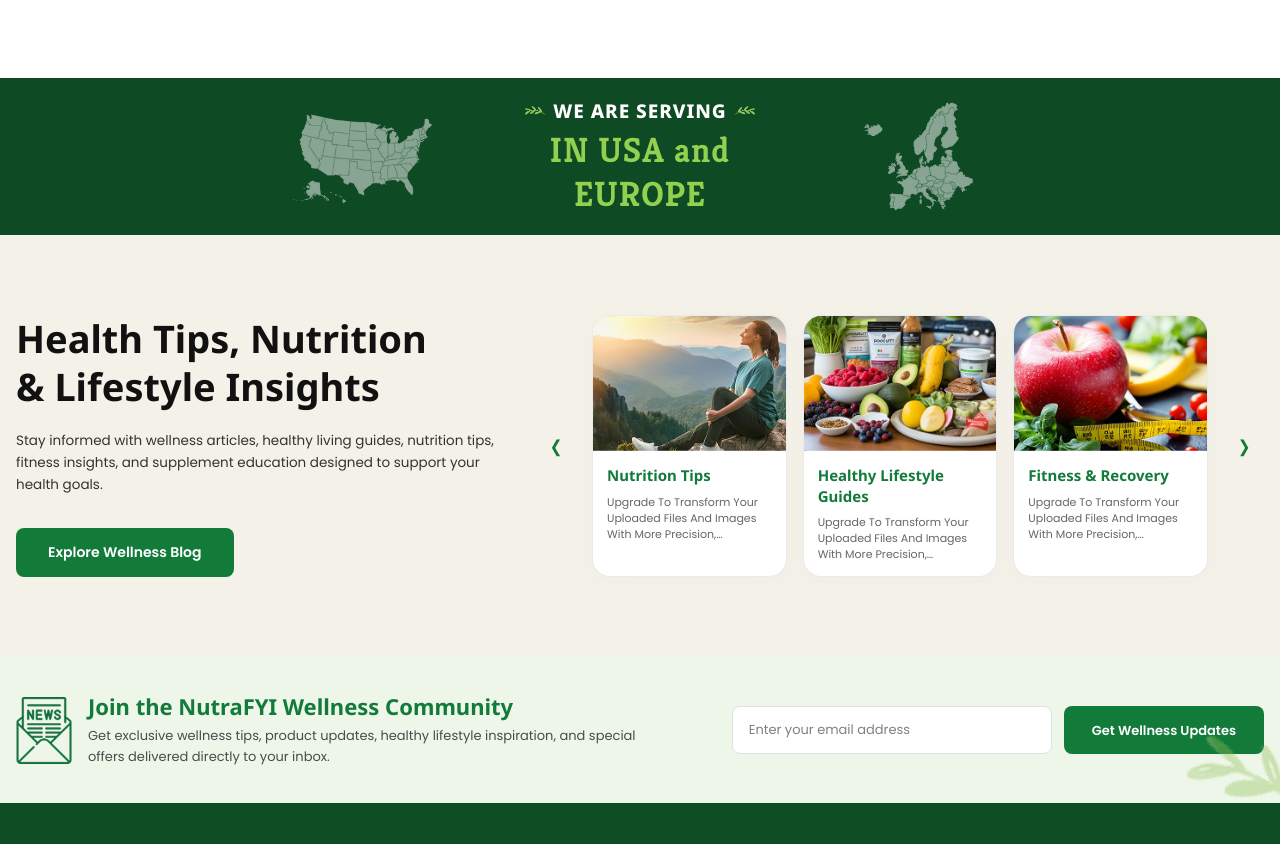
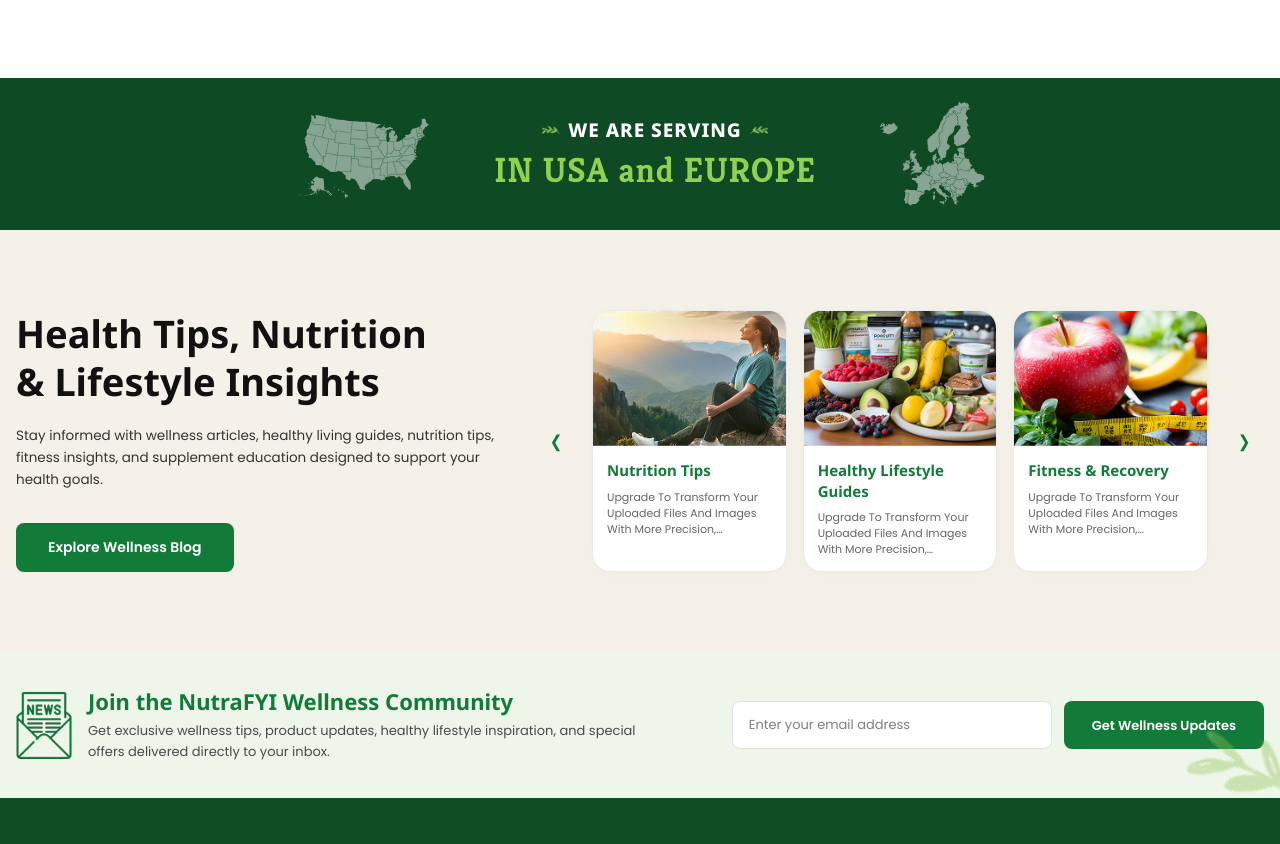
Before and after one commit to drashijaintms/nutrafyi, a React (Vite) app: page /about in a window 1280 px wide. Shown: the part 1547-2391 px from the top of the page. Built offline with nearby package versions, Linux system fonts and the light colour scheme; no server answers.

Commit message:
Change layout of ServingLocations to Flexbox to prevent text wrapping on smaller viewports

```diff
--- a/src/components/ServingLocations.jsx
+++ b/src/components/ServingLocations.jsx
@@ -8,26 +8,26 @@ function ServingLocations() {
 
       <div className="max-w-[850px] mx-auto px-4">
 
-        <div className="grid grid-cols-3 items-center gap-4">
+        <div className="flex items-center justify-center gap-3 sm:gap-8 md:gap-14">
 
           {/* USA */}
-          <div className="flex justify-center">
+          <div className="flex-shrink-0">
             <img
               src={usaMap}
               alt="USA"
-              className="w-[120px] md:w-[160px] opacity-100 object-contain"
+              className="w-[75px] sm:w-[115px] md:w-[150px] opacity-100 object-contain"
             />
           </div>
 
           {/* Center Content */}
-          <div className="text-center">
+          <div className="text-center flex-shrink-0">
 
-            <div className="flex items-center justify-center gap-1.5 md:gap-2 mb-1">
+            <div className="flex items-center justify-center gap-1 md:gap-2 mb-1">
 
               <img
                 src={headingLeaf}
                 alt=""
-                className="w-4 md:w-5 object-contain"
+                className="w-3.5 md:w-4.5 object-contain"
               />
 
               <span
@@ -35,9 +35,11 @@ function ServingLocations() {
                   text-white
                   font-extrabold
                   uppercase
-                  text-[15px]
+                  text-[13px]
+                  sm:text-[15px]
                   md:text-[19px]
                   tracking-wider
+                  whitespace-nowrap
                 "
                 style={{ fontFamily: "'Noto Sans', sans-serif" }}
               >
@@ -47,7 +49,7 @@ function ServingLocations() {
               <img
                 src={headingLeaf}
                 alt=""
-                className="w-4 md:w-5 object-contain scale-x-[-1]"
+                className="w-3.5 md:w-4.5 object-contain scale-x-[-1]"
               />
 
             </div>
@@ -55,12 +57,13 @@ function ServingLocations() {
             <h2
               className="
                 text-[#92d050]
-                text-[24px]
-                sm:text-[29px]
+                text-[20px]
+                sm:text-[27px]
                 md:text-[35px]
                 font-bold
                 tracking-wide
                 leading-tight
+                whitespace-nowrap
               "
               style={{ fontFamily: "'Kreon', serif" }}
             >
@@ -70,11 +73,11 @@ function ServingLocations() {
           </div>
 
           {/* Europe */}
-          <div className="flex justify-center">
+          <div className="flex-shrink-0">
             <img
               src={europeMap}
               alt="Europe"
-              className="w-[95px] md:w-[125px] opacity-100 object-contain"
+              className="w-[60px] sm:w-[90px] md:w-[120px] opacity-100 object-contain"
             />
           </div>
 
```
